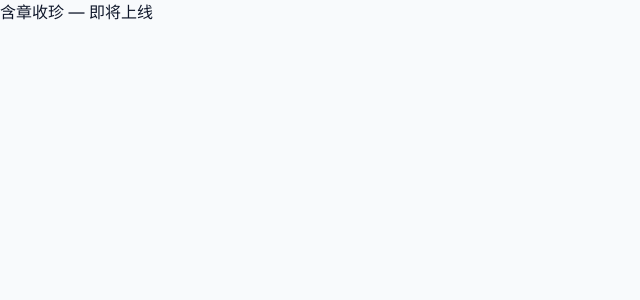
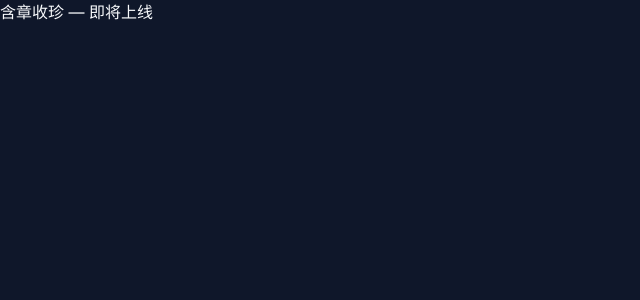
Before and after one commit to mominbin/hanzhangshouzhen, a Next.js app: page / in a window 1280 px wide. Shown: the top 300 px of the page, without its empty margins (0-640 px from the left). Built offline with nearby package versions, Linux system fonts and the light colour scheme.

Commit message:
fix: correct tailwind colors, add ThemeProvider, complete metadata

```diff
--- a/app/layout.tsx
+++ b/app/layout.tsx
@@ -1,4 +1,5 @@
 import type { Metadata } from 'next'
+import { ThemeProvider } from 'next-themes'
 import './globals.css'
 
 const seoTitle = '上海含章收珍软件科技 | 专业软件开发定制服务'
@@ -7,6 +8,11 @@ const seoDescription = '上海含章收珍软件科技有限公司，专注企
 export const metadata: Metadata = {
   title: seoTitle,
   description: seoDescription,
+  keywords: ['上海软件公司', '软件开发定制', '企业管理平台', '小程序开发', 'App开发', '企业官网'],
+  robots: {
+    index: true,
+    follow: true,
+  },
   openGraph: {
     title: seoTitle,
     description: seoDescription,
@@ -44,7 +50,11 @@ export default function RootLayout({
           rel="stylesheet"
         />
       </head>
-      <body>{children}</body>
+      <body>
+        <ThemeProvider attribute="class" defaultTheme="dark" enableSystem={false}>
+          {children}
+        </ThemeProvider>
+      </body>
     </html>
   )
 }
--- a/tailwind.config.ts
+++ b/tailwind.config.ts
@@ -10,60 +10,32 @@ const config: Config = {
     extend: {
       colors: {
         primary: {
-          DEFAULT: '#2563EB',
-          50: '#EFF6FF',
-          100: '#DBEAFE',
-          200: '#BFDBFE',
-          300: '#93C5FD',
-          400: '#60A5FA',
-          500: '#3B82F6',
-          600: '#2563EB',
-          700: '#1D4ED8',
-          800: '#1E40AF',
-          900: '#1E3A8A',
+          DEFAULT: '#6366f1',
+          light: '#a5b4fc',
+          dark: '#4f46e5',
         },
         accent: {
-          DEFAULT: '#06B6D4',
-          50: '#ECFEFF',
-          100: '#CFFAFE',
-          200: '#A5F3FC',
-          300: '#67E8F9',
-          400: '#22D3EE',
-          500: '#06B6D4',
-          600: '#0891B2',
-          700: '#0E7490',
-          800: '#155E75',
-          900: '#164E63',
+          DEFAULT: '#a855f7',
+          light: '#c4b5fd',
+          dark: '#7c3aed',
         },
         dark: {
-          DEFAULT: '#0F172A',
-          50: '#1E293B',
-          100: '#1A2332',
-          200: '#151D2A',
-          300: '#111827',
-          400: '#0F172A',
-          500: '#0B1120',
-          600: '#070B16',
-          700: '#03050C',
-          800: '#02040A',
-          900: '#010207',
+          bg: '#0a0a1a',
+          card: 'rgba(255,255,255,0.03)',
+          border: 'rgba(255,255,255,0.06)',
+          text: '#e0e7ff',
+          muted: '#94a3b8',
         },
         light: {
-          DEFAULT: '#F8FAFC',
-          50: '#FFFFFF',
-          100: '#F8FAFC',
-          200: '#F1F5F9',
-          300: '#E2E8F0',
-          400: '#CBD5E1',
-          500: '#94A3B8',
-          600: '#64748B',
-          700: '#475569',
-          800: '#334155',
-          900: '#1E293B',
+          bg: '#ffffff',
+          card: '#f8fafc',
+          border: '#f1f5f9',
+          text: '#1e1b4b',
+          muted: '#6b7280',
         },
       },
       fontFamily: {
-        sans: ['Inter', 'PingFang SC', 'Microsoft YaHei', 'sans-serif'],
+        sans: ['Inter', 'PingFang SC', 'Microsoft YaHei', 'system-ui', 'sans-serif'],
       },
       keyframes: {
         float: {
@@ -77,7 +49,7 @@ const config: Config = {
       },
       animation: {
         float: 'float 6s ease-in-out infinite',
-        glow: 'glow 2s ease-in-out infinite',
+        glow: 'glow 2s ease-in-out infinite alternate',
       },
     },
   },
```
